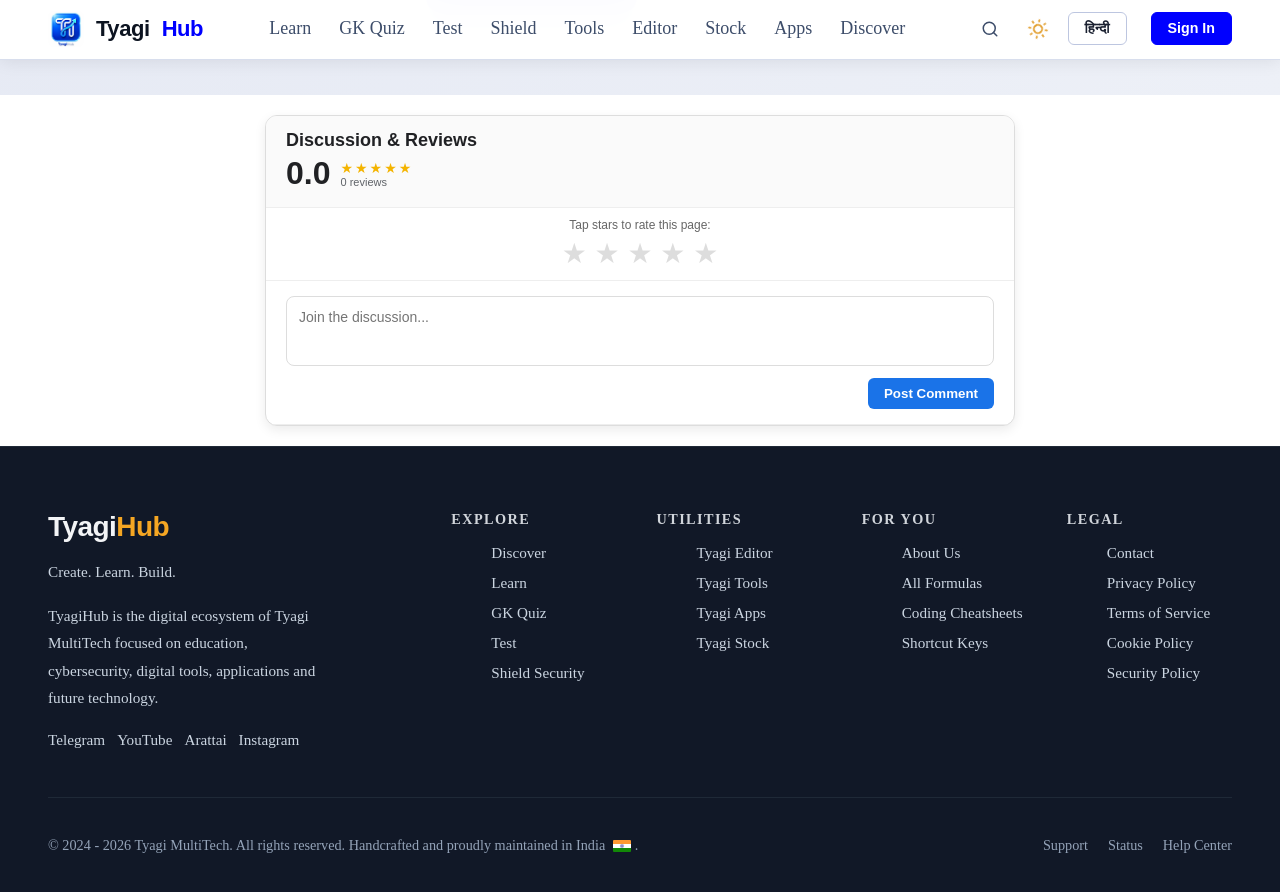
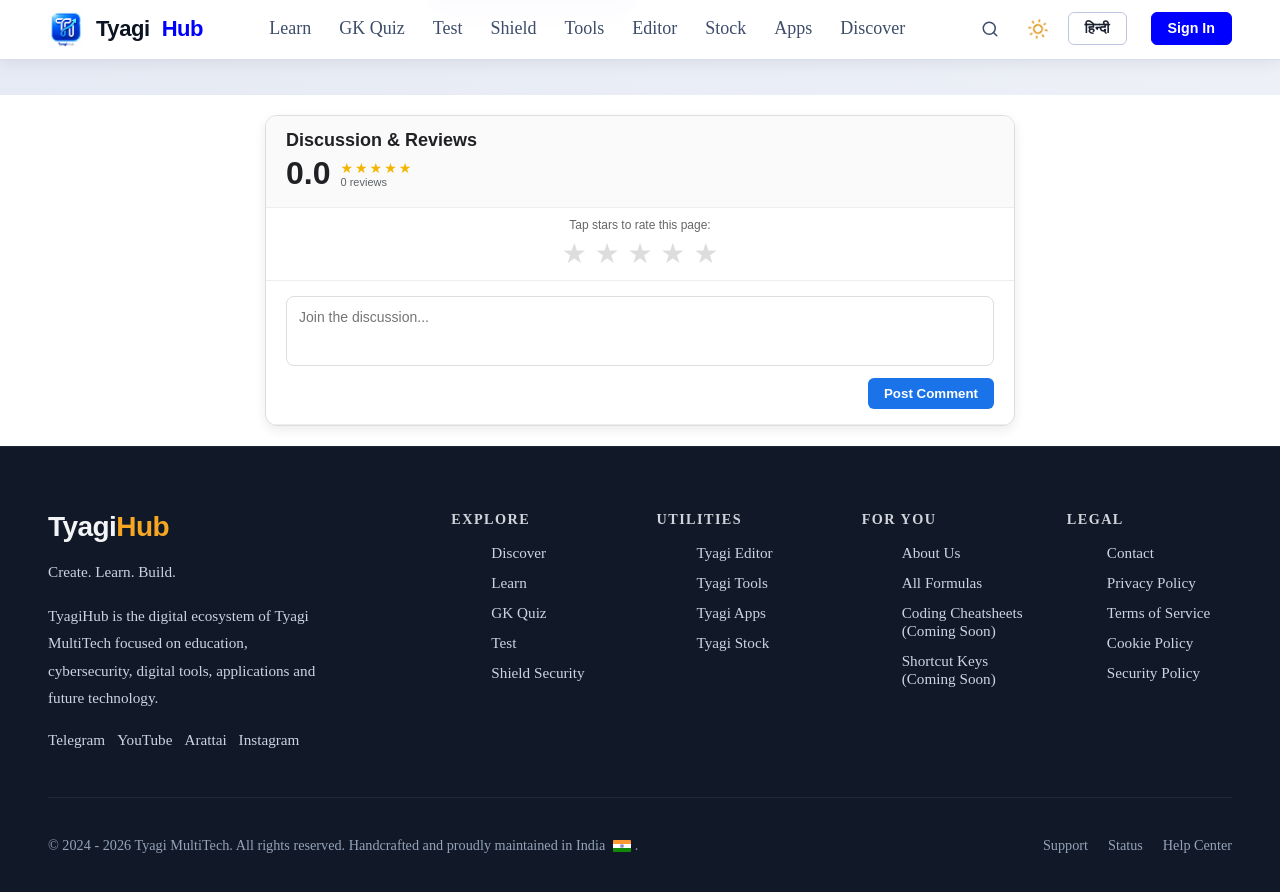
Before and after one commit to HimanshuTyagiJi/TyagiHub, a Jekyll site: the page built from index.html, in a window 1280 px wide and 900 px high, scrolled down 6193 px. Shown: the top 892 px of the window. Built offline with Jekyll 4.4.1, drawn with Linux system fonts in a browser that asks for light colours; comment, search, counter and statistics services are not loaded.

Commit message:
Update footer.html

```diff
--- a/_includes/footer.html
+++ b/_includes/footer.html
@@ -62,19 +62,19 @@
       <!-- Column 4: For You -->
       <div>
         <div class="footer__col-title">{% if page.lang == "hi" %}आपके लिए{% else %}For You{% endif %}</div>
-     <ul class="footer__links">
+   <ul class="footer__links">
   {% if page.lang == "hi" %}
     <li><a href="{{ site.url }}/hi/about/" class="footer__link">हमारे बारे में</a></li>
-    <!-- 🎯 Hindi link connected to learn page id section -->
     <li><a href="{{ site.url }}/hi/learn/#pcm-formulas" class="footer__link">सभी सूत्र (Formulas)</a></li>
-    <li><a href="{{ site.url }}/hi/cheatsheets/" class="footer__link">चीटशिट्स (Cheatsheets)</a></li>
-    <li><a href="{{ site.url }}/hi/shortcuts/" class="footer__link">शॉर्टकट कीज</a></li>
+    <!-- ⏳ Coming Soon for Hindi -->
+    <li><a href="#" class="footer__link" onclick="TyagiHub.Toast.show('चीटशिट्स जल्द आ रहा है!', 'info'); return false;">चीटशिट्स (Coming Soon)</a></li>
+    <li><a href="#" class="footer__link" onclick="TyagiHub.Toast.show('शॉर्टकट कीज जल्द आ रहा है!', 'info'); return false;">शॉर्टकट कीज (Coming Soon)</a></li>
   {% else %}
     <li><a href="{{ site.url }}/about/" class="footer__link">About Us</a></li>
-    <!-- 🎯 English link connected to learn page id section -->
     <li><a href="{{ site.url }}/learn/#pcm-formulas" class="footer__link">All Formulas</a></li>
-    <li><a href="{{ site.url }}/cheatsheets/" class="footer__link">Coding Cheatsheets</a></li>
-    <li><a href="{{ site.url }}/shortcuts/" class="footer__link">Shortcut Keys</a></li>
+    <!-- ⏳ Coming Soon for English -->
+    <li><a href="#" class="footer__link" onclick="TyagiHub.Toast.show('Coding Cheatsheets coming soon!', 'info'); return false;">Coding Cheatsheets (Coming Soon)</a></li>
+    <li><a href="#" class="footer__link" onclick="TyagiHub.Toast.show('Shortcut Keys coming soon!', 'info'); return false;">Shortcut Keys (Coming Soon)</a></li>
   {% endif %}
 </ul>
       </div>
```
